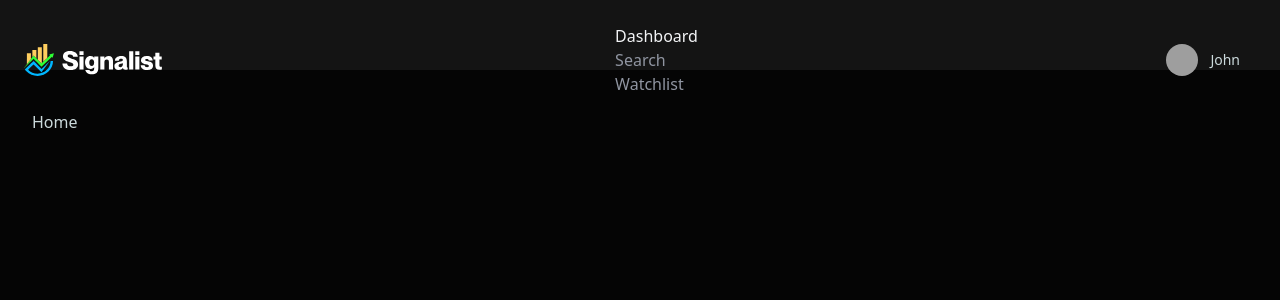
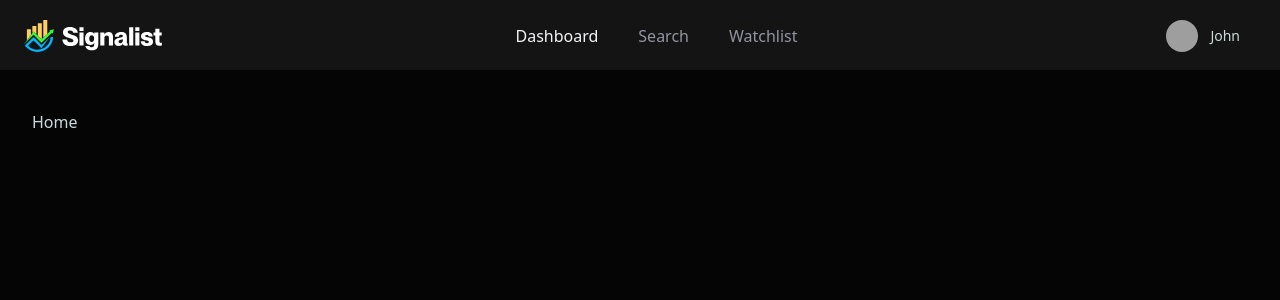
Before and after one commit to Satora1/StockMarket, a Next.js app: page / in a window 1280 px wide. Shown: the top 300 px of the page. Built offline with nearby package versions, Linux system fonts and the light colour scheme; grey boxes are pictures that could not be loaded.

Commit message:
finihed and fixed header

```diff
--- a/components/Navitems.tsx
+++ b/components/Navitems.tsx
@@ -11,7 +11,7 @@ const Navitems = () => {
         return pathname.startsWith(path);
     }
     return (
-        <ul className='flx flex-col sm:flex-row p-2 gap-3 sm:gap-10 font-medium'>
+        <ul className='flex flex-col sm:flex-row p-2 gap-3 sm:gap-10 font-medium'>
             {NAV_ITEMS.map(({ href, lable }) => (
                 <li key={href}>
                     <Link href={href} className={`hover:text-yellow-500 transition-colors ${isActive(href) ? "text-gray-100" : ""}`}>
--- a/components/UserDropdown.tsx
+++ b/components/UserDropdown.tsx
@@ -11,7 +11,7 @@ import { Avatar, AvatarFallback, AvatarImage } from "@/components/ui/avatar"
 import { useRouter } from "next/navigation";
 import { Button } from "./ui/button";
 import { LogOut } from "lucide-react";
-
+import NavItems from "@/components/Navitems";
 const UserDropdown = () => {
     const router = useRouter();
     const handleSignOut = async () => {
@@ -58,11 +58,16 @@ const UserDropdown = () => {
                         </div>
                     </div>
                 </DropdownMenuLabel>
-                <DropdownMenuSeparator className="bg-gray-600/" />
+                <DropdownMenuSeparator className="bg-gray-600" />
                 <DropdownMenuItem onClick={handleSignOut} className="text-gray-100 text-md font-medium focus:bg-transparent focus:text-yellow-500 transition-colors cursor-pointer">
                     <LogOut className="h-4 w-4 mr-2 hidden sm:block" />
                     Logout
                 </DropdownMenuItem>
+                <DropdownMenuSeparator className="hidden sm:block bg-gray-600" />
+                <nav className="sm:hidden">
+                    <NavItems />
+                </nav>
+
             </DropdownMenuContent>
         </DropdownMenu>
     )
```
Also changed, not shown: 1 other file (tests, documents, lock files or other folders).
